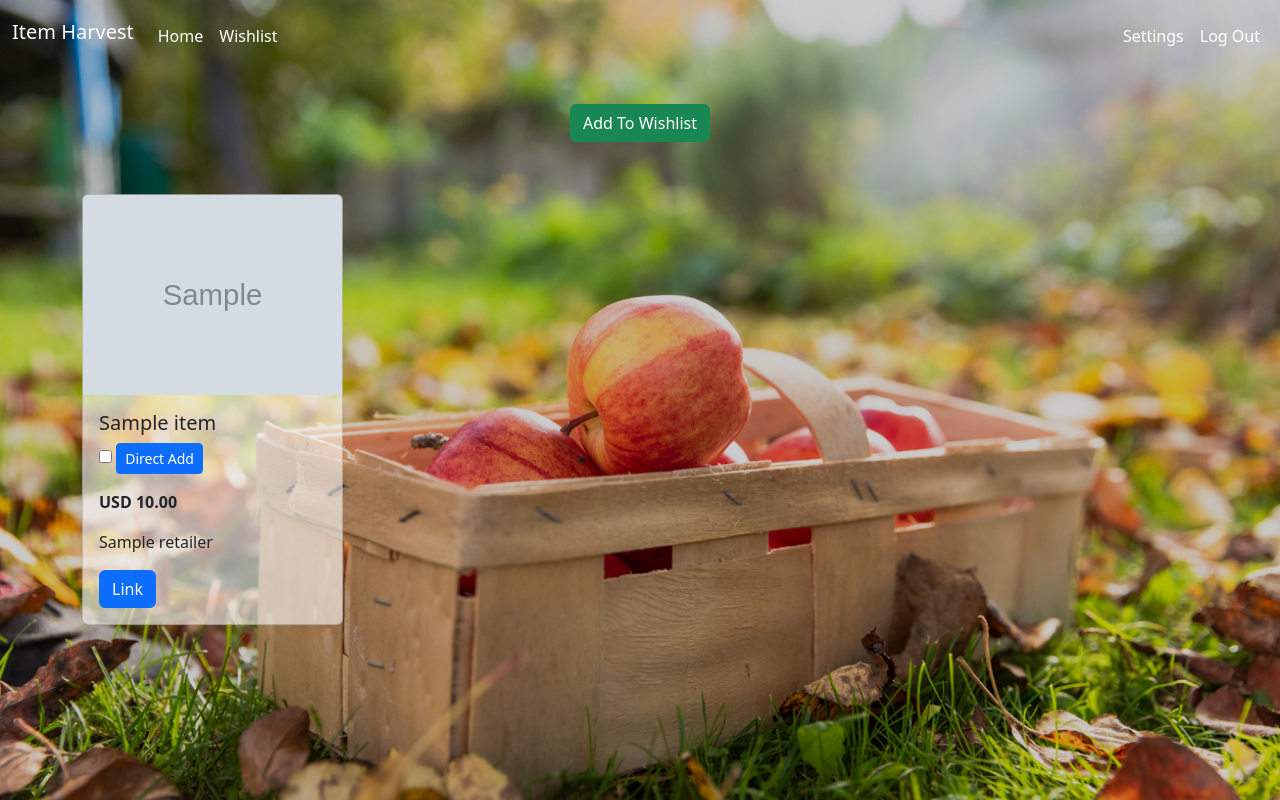
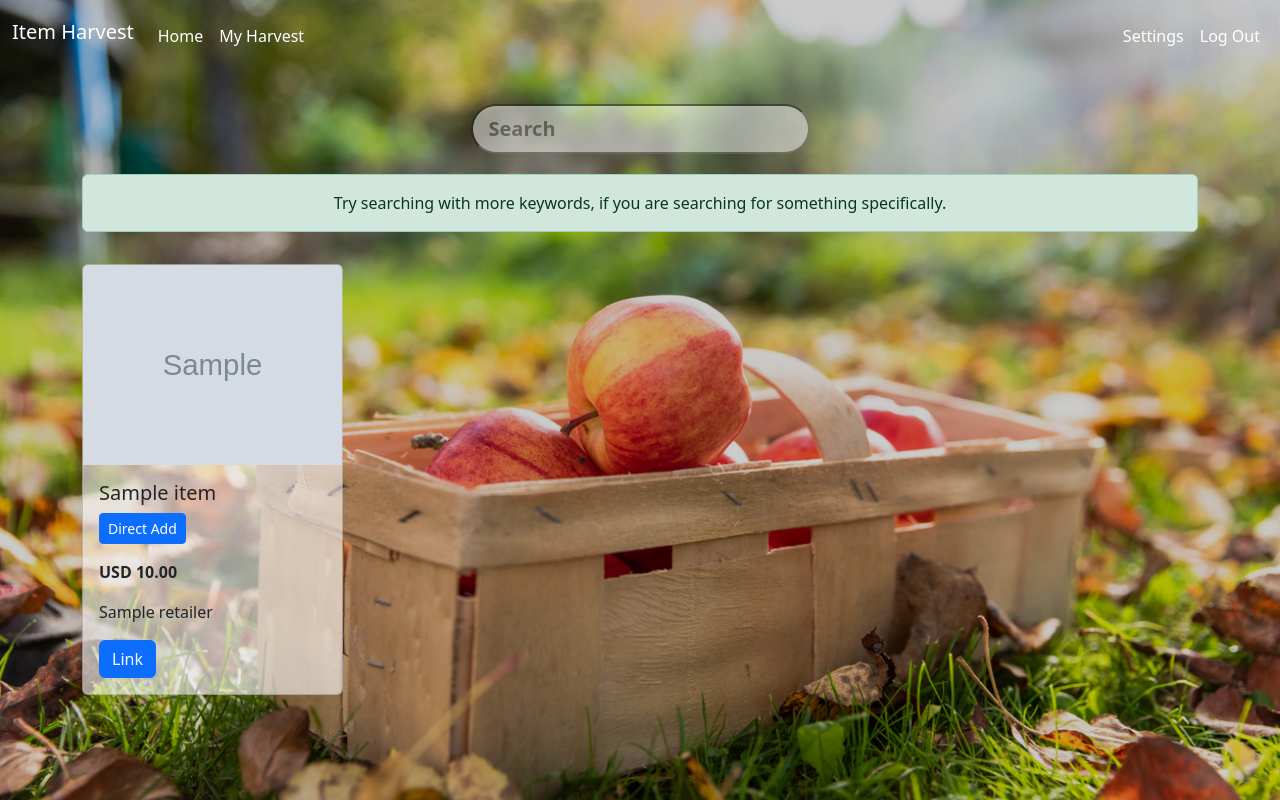
Before and after one commit to Matthieu-MG/Item_Harvest, a Flask app: template templates/results.html in a window 1280 px wide. Run offline with Flask 3, Linux system fonts and the light colour scheme; a user stored in the database is signed in; the template is opened without the code that fills it: most values are stand-ins (such as "Sample title", 1, 10 or a date in 2020); grey boxes marked "Sample" are stand-in pictures; some libraries are stand-ins or nearby versions.

Commit message:
Added alerts, exchange rates refresh bg task

```diff
--- a/app.py
+++ b/app.py
@@ -1,6 +1,6 @@
 from flask import Flask, render_template, request, redirect, session, url_for
 from cs50 import SQL
-from helpers import login_required, getCurrency,  EbayFind, EtsyFind, getCountry, getLocalCurrency, formatPrice, getCountryByIP
+from helpers import login_required, getCurrency,  EbayFind, getCountry, getLocalCurrency, formatPrice, getCountryByIP, refreshExchangeRates
 from flask_session import Session
 from werkzeug.security import generate_password_hash, check_password_hash
 import os
@@ -33,13 +33,17 @@ app.jinja_env.filters["formatPrice"] = formatPrice
 db = SQL("sqlite:///webApp.db")
 
 # Configure session to use filesystem (instead of signed cookies)
-app.config["SESSION_PERMANENT"] = False
-app.config["SESSION_TYPE"] = "filesystem"
-Session(app)
+# app.config["SESSION_PERMANENT"] = False
+# app.config["SESSION_TYPE"] = "filesystem"
+app.config['SECRET_KEY'] = os.getenv('SECRET_KEY')
+# Session(app)
 
 # Used in development so that templates change on the page when their source code is changed
 app.config["TEMPLATES_AUTO_RELOAD"] = True
 app.config["SEND_FILE_MAX_AGE_DEFAULT"] = 0
+
+# Starts background task scheduler, to refresh exchange rates at 8AM and 8PM
+refreshExchangeRates()
 
 @app.after_request
 def after_request(response):
@@ -209,6 +213,7 @@ def directAdd():
     item = request.get_json()
     try:
         item = item['item']
+        print(item)
         item = json.loads(item)
 
         '''A CHECK IN CASE USER TRIES TO ENTER SAME PRODUCT EITHER NOTIFY USER OR INCREASE QUANTITY ?'''
--- a/helpers.py
+++ b/helpers.py
@@ -4,6 +4,7 @@ import json
 import os
 from functools import wraps
 from pycountry import countries
+from apscheduler.schedulers.background import BackgroundScheduler
 
 def login_required(f):
     """
@@ -19,20 +20,31 @@ def login_required(f):
     return decorated_function
 
 
+def updateExchangeRates():
+    # Gets current currency values via the open exchange rates api
+    print("Updating...")
+    parameters = {"app_id" : os.getenv("OER_API_KEY")}
+    response = requests.get('https://openexchangerates.org/api/latest.json', params=parameters)
+    data = response.json()
+    with open('data.json', 'w') as file:
+        json.dump(data, file)
+    print("...Completed")
+
+
+def refreshExchangeRates():
+    scheduler = BackgroundScheduler()
+    scheduler.add_job(updateExchangeRates, 'cron', hour="8,20")
+    scheduler.start()
+    print("Schedule Started")
+
+
 def getCurrency(country):
 
     if not os.path.isfile('data.json'):
+        updateExchangeRates()
 
-        # Gets current currency values via the open exchange rates api
-        parameters = {"app_id": os.getenv("OER_API_KEY")}
-        response = requests.get('https://openexchangerates.org/api/latest.json', params=parameters)
-        data = response.json()
-        with open('data.json', 'w') as file:
-            json.dump(data, file)
-
-    else:
-        with open('data.json', 'r') as file:
-            data = json.load(file)
+    with open('data.json', 'r') as file:
+        data = json.load(file)
 
     response = requests.get(f'https://restcountries.com/v3.1/name/{country}/')
     if response.status_code == 200:
@@ -161,6 +173,8 @@ def EbayFind(query):
                         # Gets the item's information
                         itemId = item['itemId'][0]
                         title  = item['title'][0]
+                        title = title.replace('"','')
+                        title = title.replace("'","")
                         image = item['galleryURL'][0]
                         item_URL = item['viewItemURL'][0]
 
@@ -196,7 +210,8 @@ def EbayFind(query):
                 return []
 
         # If status code is not 200 returns an empty list
-        return []
+        else:
+            return []
 
     # Handles case where could not connect to API
     except ConnectionError:
--- a/templates/layout.html
+++ b/templates/layout.html
@@ -75,7 +75,7 @@
                             <a class="text-white nav-link" href="/">Home</a>
                         </li>
                         <li>
-                            <a class="text-white nav-link" href="/wishlist">Wishlist</a>
+                            <a class="text-white nav-link" href="/wishlist">My Harvest</a>
                         </li>
                     </ul>
                     <ul class="navbar-nav ms-auto mt-2">
--- a/templates/results.html
+++ b/templates/results.html
@@ -68,9 +68,24 @@
     </script>
 
     <div class="center lightpadding">
-        <button class="btn btn-success" onclick="addToWishlist()">
-            Add To Wishlist
-        </button>
+        <form action="/searchResults" method="get">
+            <div>
+                <input autocomplete="off" class="mx-auto w-auto text form-control-lg" id="searchInput" name="query" placeholder="Search" type="text">
+                <button class="invisble-button" hidden type="submit">Confirm</button>
+            </div>
+        </form>
+    </div>
+
+    <div class="container chop-chop">
+        {% if s_results|length < 1 %}
+        <div class="alert alert-warning text-center" role="alert">
+            No results found for your query !
+        </div>
+        {% else %}
+        <div class="alert alert-success text-center" role="alert">
+            Try searching with more keywords, if you are searching for something specifically.
+        </div>
+        {% endif %}
     </div>
 
     <div class="container">
@@ -83,7 +98,7 @@
                     <div class="card-body">
                       <h5 class="card-title">{{ item.title }}</h5>
                       <p class="card-text">
-                        <input type="checkbox" id="{{ item.link }}" value='{"title": "{{ item.title }}", "price": {{ item.price }}, "link": "{{ item.link }}", "retailer" : "{{ item.retailer}}", "img" : "{{ item.image }}"}' onchange="add_remove(this)">
+                        <input type="hidden" id="{{ item.link }}" value='{"title": "{{ item.title }}", "price": {{ item.price }}, "link": "{{ item.link }}", "retailer" : "{{ item.retailer}}", "img" : "{{ item.image }}"}' onchange="add_remove(this)">
                         <button class="btn btn-primary btn-sm" id="button{{ item.link }}" onclick="directAdd('{{ item.link }}', id)">Direct Add</button>
                       </p>
                       <p class="card-text price">{{ currency }}
--- a/templates/wishlist.html
+++ b/templates/wishlist.html
@@ -6,7 +6,7 @@
 
 {% block main %}
     <div class="container justify-content text-centered">
-        <h3 class="text-white">Your Items' Wishlist</h3>
+        <h3 class="text-white"><u>Your Harvest</u></h3>
         <h2 class="text-white" id="total">Total: <span class="currency">{{ currency }}</span> 000</h2>
     </div>
     <div class="container">
```
Also changed, not shown: templates/index.html (+10 -0 lines), webApp.db.
